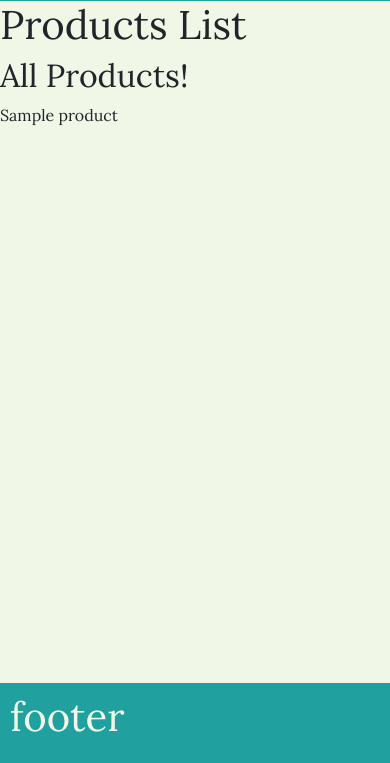
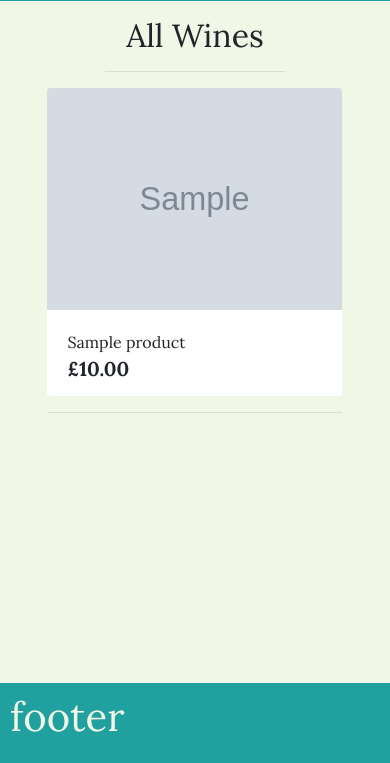
Before and after one commit to roomacarthur/winos_den, a Django app: page /products/ in a window 390 px wide. Shown: the part 81-844 px from the top of the page. Run offline with Django 3.2, Linux system fonts and the light colour scheme; tables that the repository leaves empty hold one stand-in row (values such as "Sample post"); grey boxes marked "Sample" are stand-in pictures; some libraries are stand-ins or nearby versions.

Commit message:
aws setup

```diff
--- a/products/templates/products/product_details.html
+++ b/products/templates/products/product_details.html
@@ -1,9 +1,13 @@
 {% extends "../base.html" %}
 
+{% block head_title %}
+{{ product.name }}
+{% endblock%}
 {% block content_header %}
 <h1>Product</h1>
 {% endblock %}
 {% block content %}
-<h2>Product Detail View!</h2>
+<h2>{{ product.name }}</h2>
+
 
 {% endblock %}
--- a/products/templates/products/product_list.html
+++ b/products/templates/products/product_list.html
@@ -1,13 +1,63 @@
 {% extends "../base.html" %}
-
-{% block content_header %}
-<h1>Products List</h1>
+{% block content %}
+<div class="container-fluid">
+    <div class="row">
+        <div class="col text-center mt-3">
+            <h2 class="logo-font">All Wines</h2>
+            <hr class="w-50 mb-1">
+        </div>
+    </div>
+    <div class="row">
+        <div class="product-container col-10 offset-1">
+            <div class="row mt-1 mb-2"></div>
+            <div class="row">
+                {% for product in object_list %}
+                    <div class="col-sm-6 col-md-6 col-lg-4 col-xl-3">
+                        <div class="card h-100 border-0">
+                            {% if product.image %}
+                            <a href="{% url 'product_detail' product.id %}">
+                                <img class="card-img-top img-fluid" src="{{ product.image.url }}" alt="{{ product.name }}">
+                            </a>
+                            {% else %}
+                            <a href="{% url 'product_detail' product.id %}">
+                                <img class="card-img-top img-fluid" src="{{ MEDIA_URL }}noimage.png" alt="{{ product.name }}, Image not available.">
+                            </a>
+                            {% endif %}
+                            <div class="card-body pb-0">
+                                <p class="mb-0">{{ product.name }}</p>
+                            </div>
+                            <div class="card-footer bg-white pt-0 border-0 text-left">
+                                <div class="row">
+                                    <div class="col">
+                                        <p class="lead mb-0 text-left font-weight-bold">£{{ product.price }}</p>
+                                    </div>
+                                </div>
+                            </div>
+                        </div>
+                    </div>
+                    {% if forloop.counter|divisibleby:1 %}
+                        <div class="col-12 d-sm-none mb-5">
+                            <hr>
+                        </div>
+                    {% endif %}
+                    {% if forloop.counter|divisibleby:2 %}
+                        <div class="col-12 d-none d-sm-block d-md-block d-lg-none mb-5">
+                            <hr>
+                        </div>
+                    {% endif %}
+                    {% if forloop.counter|divisibleby:3 %}
+                        <div class="col-12 d-none d-lg-block d-xl-none mb-5">
+                            <hr>
+                        </div>
+                    {% endif %}
+                    {% if forloop.counter|divisibleby:4 %}
+                        <div class="col-12 d-none d-xl-block mb-5">
+                            <hr>
+                        </div>
+                    {% endif %}
+                {% endfor %}
+            </div>
+        </div>
+    </div>
+</div>
 {% endblock %}
-{% block content %}
-<h2>All Products!</h2>
-
-{% for product in product_list %}
-
-{{ product.name }}
-{% endfor %}
-{% endblock %}
```
Also changed, not shown: config/settings.py (+25 -2 lines), custom_storages.py (added, +9 -0 lines), products/templates/products/product_new.html (+9 -0 lines), requirements.txt (+8 -0 lines), SG_sauv.jpg (added), media/SG_sauv.jpg (added), media/sg_merlot.jpg (added).
